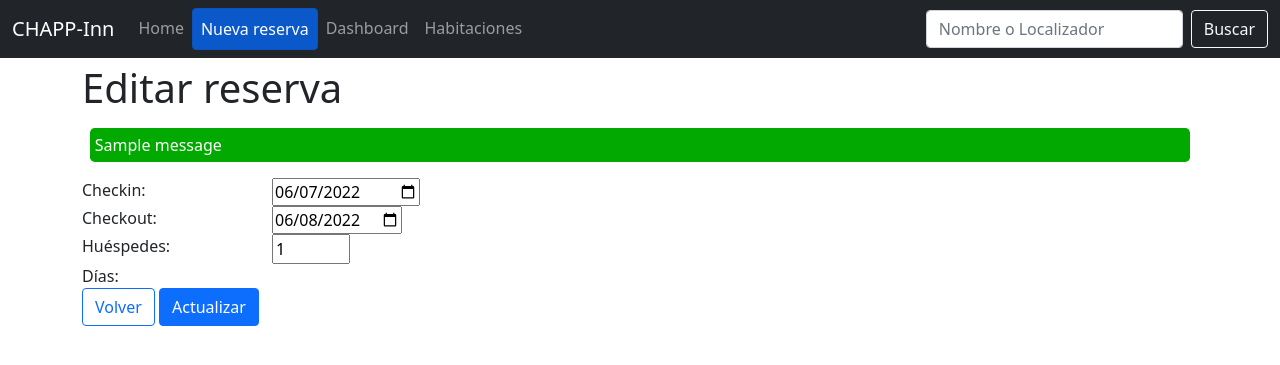
After one commit to oscarchapp/testbookingengine, a Django app: page /booking/5/editing/dates in a window 1280 px wide. The commit adds this page. Shown: the top 365 px of the page. Run offline with Django 4.2, Linux system fonts and the light colour scheme; data comes from the database, SQL or seed files in the repository; one stand-in notice (Sample message) is shown.

Commit message:
3. Edición de reservas - GYC

```diff
--- a/pms/statics/css/style.css
+++ b/pms/statics/css/style.css
@@ -39,3 +39,13 @@ body{
     height: 100%;
     align-items: center;
 }
+
+.tag-warning{
+
+    background: #e2ca41;
+    color: white;
+}
+.tag-success {
+    background: #01a901;
+    color: white;
+}
--- /dev/null
+++ b/pms/templates/booking_edit.html
@@ -0,0 +1,33 @@
+{% extends "main.html"%}
+
+{% block content %}
+<h1>Editar reserva</h1>
+<form method="POST">
+    {% csrf_token%}
+    {% if messages %}
+        {% for message in messages %}
+        <div{% if message.tags %} class="tag tag-{{message.tags}}"{% endif %}>
+            {% if message.level == DEFAULT_MESSAGE_LEVELS.ERROR %}Important: {% endif %}
+            {{ message }}
+        </div>
+        {% endfor %}
+    {% endif %}
+
+    {% for field in form %}
+    <div class="row">
+        <div class="col-md-2">{{field.label_tag}}</div>
+        <div class="col-md">{{field}}</div>
+    </div>
+    {% endfor %}
+    <div class="row">
+        <div class="col"><span>Días: </span><span id="total-days"></span></div>
+    </div>
+    <div class="row">
+        <div class="col-md-auto">
+            <a class="btn btn-outline-primary" href="{% url 'home' %}">Volver</a>
+            <button class="btn btn-primary" type="submit">Actualizar</button>
+        </div>
+    </div>
+</form>
+
+{% endblock content%}
--- a/pms/templates/home.html
+++ b/pms/templates/home.html
@@ -68,7 +68,9 @@
                     <a href="{% url 'edit_booking' pk=booking.id%} " >Editar datos de contacto</a>
                 </div>
                 <div class="col">
-
+                    {% if booking.state != "DEL" %}
+                    <a href="{% url 'booking_edit_dates' pk=booking.id%} " >Editar reserva</a>
+                    {% endif %}
                 </div>
                 <div class="col">
 
--- a/pms/urls.py
+++ b/pms/urls.py
@@ -9,7 +9,8 @@ urlpatterns = [
     path("booking/<str:pk>/", views.BookingView.as_view(), name="booking"),
     path("booking/<str:pk>/edit", views.EditBookingView.as_view(), name="edit_booking"),
     path("booking/<str:pk>/delete", views.DeleteBookingView.as_view(), name="delete_booking"),
+    path("booking/<int:pk>/editing/dates",views.BookingEdit.as_view(),name = "booking_edit_dates"),
     path("rooms/", views.RoomsView.as_view(), name="rooms"),
     path("room/<str:pk>/", views.RoomDetailsView.as_view(), name="room_details"),
-    path("dashboard/", views.DashboardView.as_view(), name="dashboard")
+    path("dashboard/", views.DashboardView.as_view(), name="dashboard"),
 ]
--- a/pms/views.py
+++ b/pms/views.py
@@ -1,5 +1,5 @@
 from django.db.models import F, Q, Count, Sum
-from django.shortcuts import render, redirect
+from django.shortcuts import get_object_or_404, render, redirect
 from django.utils.decorators import method_decorator
 from django.views import View
 from django.views.decorators.csrf import ensure_csrf_cookie
@@ -8,6 +8,7 @@ from .form_dates import Ymd
 from .forms import *
 from .models import Room
 from .reservation_code import generate
+from django.contrib import messages
 
 
 class BookingSearchView(View):
@@ -252,3 +253,48 @@ class RoomsView(View):
             'rooms': rooms
         }
         return render(request, "rooms.html", context)
+
+class BookingEdit(View):
+    def get(self,request,pk):
+        booking = get_object_or_404(Booking,pk=pk)
+        initial_data = {
+            'guests':booking.guests,
+            'checkin':booking.checkin,
+            'checkout':booking.checkout
+        }
+        form = RoomSearchForm(initial=initial_data)
+        form.fields["guests"].widget.attrs['readonly'] = True
+        context={
+            'form':form
+        }
+        return render(request, "booking_edit.html", context)
+
+    def post(self,request,pk):
+        booking = get_object_or_404(Booking,pk=pk)
+        form = RoomSearchForm(request.POST)
+        if form.is_valid():
+            checkin = request.POST.get('checkin')
+            checkout = request.POST.get('checkout')
+            room = (Booking.objects
+                    .filter(
+                    checkin__lte = checkin,
+                    checkout__gte = checkout,
+                    state__exact = "NEW",
+                    room=booking.room
+                    )
+                )
+            if(room or checkin
+            > checkout):
+                messages.warning(request, '''Is reserved room this dates
+                / Date of checkin cannot be bigger''')
+
+            else:
+                booking.checkin =checkin
+                booking.checkout = checkout
+                booking.save()
+
+                messages.success(request, 'Bookin is updated')
+        context={
+            'form':form
+        }
+        return render(request, "booking_edit.html", context)
```
Also changed, not shown: pms/tests.py (+13 -0 lines).
